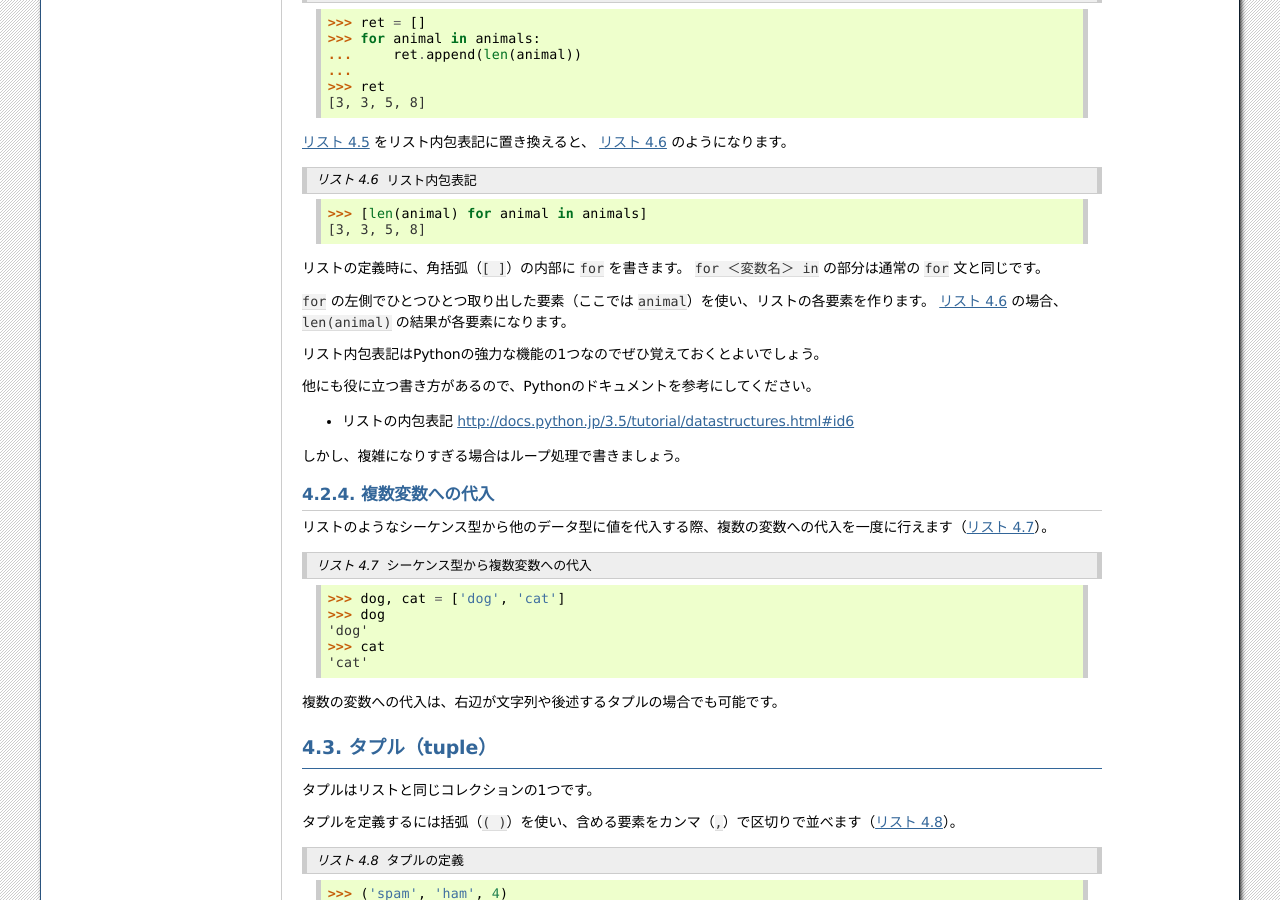
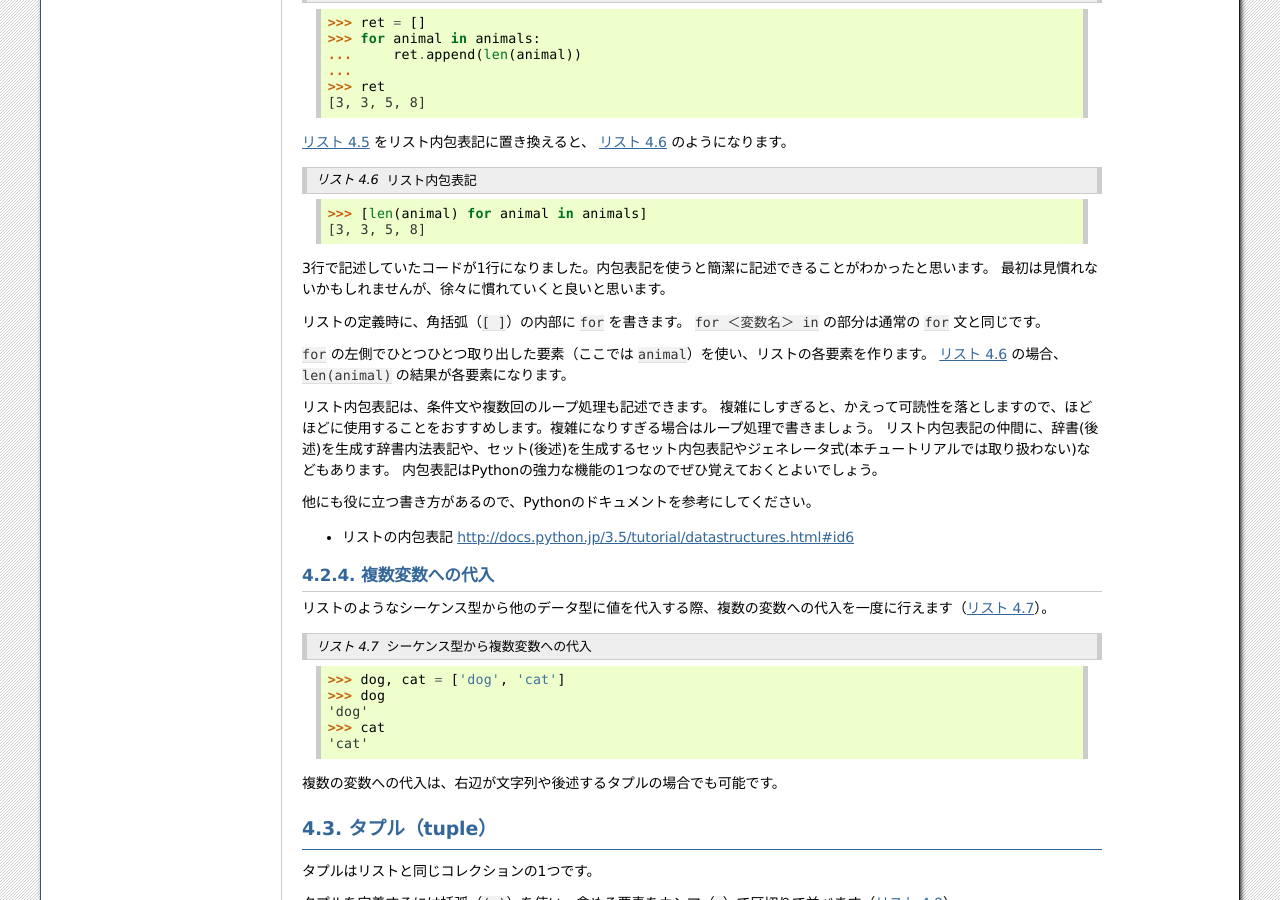
Before and after one commit to pyconjp/pycamp.pycon.jp, a Sphinx documentation site: the page built from source/textbook/4_collections.rst, in a window 1280 px wide and 900 px high, scrolled down 1355 px. Built offline with Sphinx 7.4.7, drawn with Linux system fonts in a browser that asks for light colours.

Commit message:
リスト内包表記に記述を追加した。 refs #47

```diff
--- a/source/textbook/4_collections.rst
+++ b/source/textbook/4_collections.rst
@@ -110,18 +110,23 @@ for文
     >>> [len(animal) for animal in animals]
     [3, 3, 5, 8]
 
+3行で記述していたコードが1行になりました。内包表記を使うと簡潔に記述できることがわかったと思います。
+最初は見慣れないかもしれませんが、徐々に慣れていくと良いと思います。
+
 リストの定義時に、角括弧（``[ ]``）の内部に ``for`` を書きます。
 ``for ＜変数名＞ in`` の部分は通常の ``for`` 文と同じです。
 
 ``for`` の左側でひとつひとつ取り出した要素（ここでは ``animal``）を使い、リストの各要素を作ります。 :numref:`list-comprehension` の場合、 ``len(animal)`` の結果が各要素になります。
 
-リスト内包表記はPythonの強力な機能の1つなのでぜひ覚えておくとよいでしょう。
+リスト内包表記は、条件文や複数回のループ処理も記述できます。
+複雑にしすぎると、かえって可読性を落としますので、ほどほどに使用することをおすすめします。複雑になりすぎる場合はループ処理で書きましょう。
+リスト内包表記の仲間に、辞書(後述)を生成す辞書内法表記や、セット(後述)を生成するセット内包表記やジェネレータ式(本チュートリアルでは取り扱わない)などもあります。
+内包表記はPythonの強力な機能の1つなのでぜひ覚えておくとよいでしょう。
 
 他にも役に立つ書き方があるので、Pythonのドキュメントを参考にしてください。
 
 * リストの内包表記 http://docs.python.jp/3.5/tutorial/datastructures.html#id6
 
-しかし、複雑になりすぎる場合はループ処理で書きましょう。
 
 複数変数への代入
 --------------------------
```
